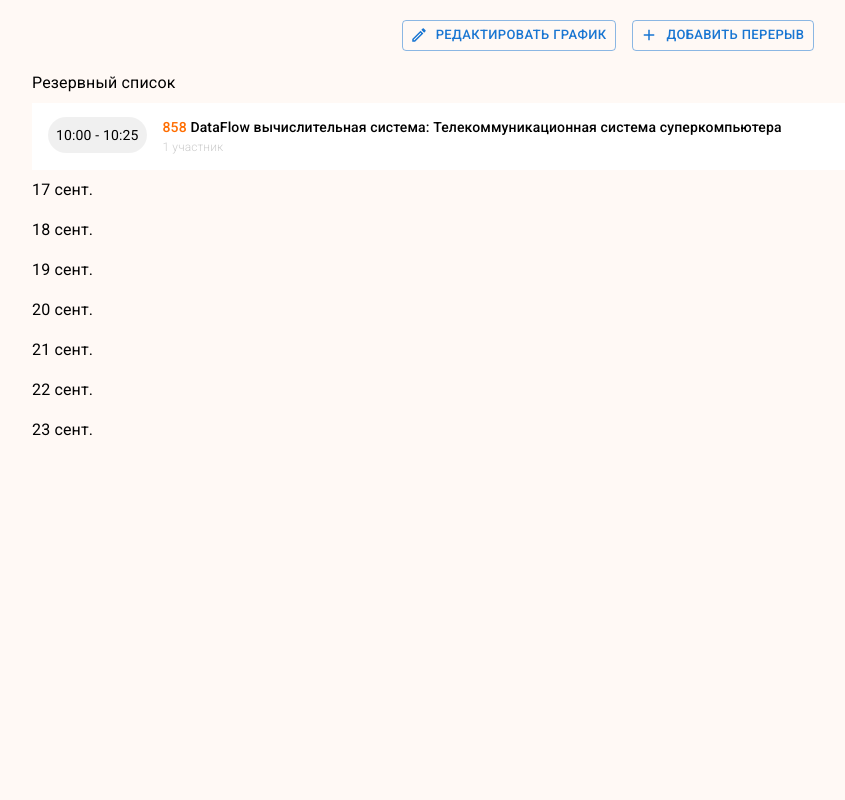
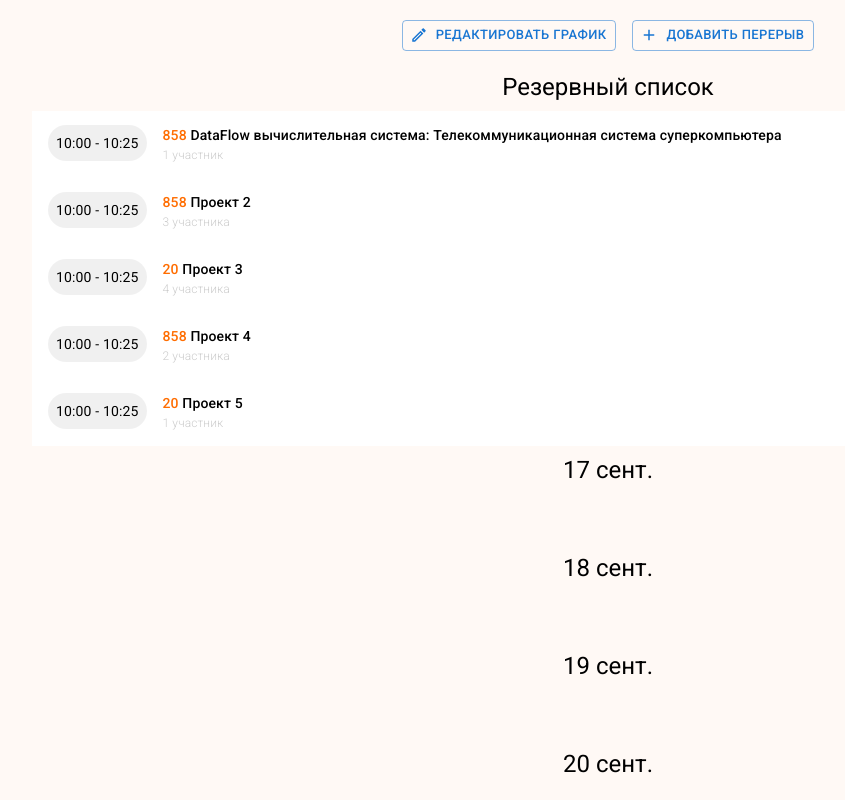
Before and after one commit to Ortyommm/miem-test, a React (Vite) app: page / in a window 1280 px wide. Shown: the top 800 px of the page, without its empty margins (32-877 px from the left). Built offline with nearby package versions, Linux system fonts and the light colour scheme.

Commit message:
DND & Date change logic

```diff
--- a/package.json
+++ b/package.json
@@ -18,6 +18,7 @@
     "@reduxjs/toolkit": "^2.2.7",
     "date-fns": "^4.0.0",
     "dayjs": "^1.11.13",
+    "lodash-es": "^4.17.21",
     "react": "^18.3.1",
     "react-beautiful-dnd": "^13.1.1",
     "react-datepicker": "^7.3.0",
@@ -27,7 +28,9 @@
   },
   "devDependencies": {
     "@eslint/js": "^9.9.0",
+    "@types/lodash-es": "^4.17.12",
     "@types/react": "^18.3.3",
+    "@types/react-beautiful-dnd": "^13.1.8",
     "@types/react-dom": "^18.3.0",
     "@vitejs/plugin-react-swc": "^3.5.0",
     "eslint": "^9.9.0",
--- a/src/App.tsx
+++ b/src/App.tsx
@@ -4,58 +4,111 @@ import { useState } from "react";
 import { IAppState } from "./misc/types.ts";
 import { ProjectItemList } from "./components/ProjectItemList/ProjectItemList.tsx";
 import { TimeEditor } from "./components/TimeEditor/TimeEditor.tsx";
-import {LocalizationProvider} from "@mui/x-date-pickers";
-import {AdapterDateFns} from "@mui/x-date-pickers/AdapterDateFnsV3";
-import {registerLocale} from "react-datepicker";
+import { LocalizationProvider } from "@mui/x-date-pickers";
+import { AdapterDateFns } from "@mui/x-date-pickers/AdapterDateFnsV3";
+import { DragDropContext, DropResult } from "react-beautiful-dnd";
+import { registerLocale } from "react-datepicker";
 import { ru } from "date-fns/locale/ru";
-import {setDefaultOptions} from "date-fns";
+import { setDefaultOptions } from "date-fns";
+import { cloneDeep } from "lodash-es";
 registerLocale("ru", ru);
-setDefaultOptions({locale: ru})
+setDefaultOptions({ locale: ru });
 
-const startTime = new Date()
-const endTime = new Date()
-startTime.setHours(10)
-startTime.setMinutes(0)
-endTime.setHours(18)
-endTime.setMinutes(0)
+const startTime = new Date();
+const endTime = new Date();
+startTime.setHours(10);
+startTime.setMinutes(0);
+endTime.setHours(18);
+endTime.setMinutes(0);
 
-const startDate = new Date()
-const endDate = new Date(new Date().getTime() + 604800000/*Неделя в милисекундах*/)
-
+const startDate = new Date();
+const endDate = new Date(
+  new Date().getTime() + 604800000 /*Неделя в милисекундах*/,
+);
 
 function App() {
   const [state, setState] = useState<IAppState>({
-    reserveProjects: [
+    projectsByDate: {
+      reserve: [
         {
           projectId: 858,
           participantsCount: 1,
           name: "DataFlow вычислительная система: Телекоммуникационная система суперкомпьютера",
-        uid: 0,
+          id: 0,
+        },
+        {
+          projectId: 858,
+          participantsCount: 3,
+          name: "Проект 2",
+          id: 1,
+        },
+        {
+          projectId: 20,
+          participantsCount: 4,
+          name: "Проект 3",
+          id: 2,
+        },
+        {
+          projectId: 858,
+          participantsCount: 2,
+          name: "Проект 4",
+          id: 3,
+        },
+        {
+          projectId: 20,
+          participantsCount: 1,
+          name: "Проект 5",
+          id: 4,
         },
       ],
-    projectsByDate: {
-
     },
 
     calendar: {
       startTime,
       endTime,
       startDate,
-      endDate
-    }
+      endDate,
+    },
     // breaks: [],
   });
 
+  function onDragEnd({ source, destination, draggableId }: DropResult) {
+    if (!destination) return;
+    const stateCopy = cloneDeep(state);
+    const projectsByDate = stateCopy.projectsByDate;
+
+    if (!projectsByDate[destination.droppableId])
+      projectsByDate[destination.droppableId] = [];
+
+    const handledProject = projectsByDate[source.droppableId].find(
+      (project) => project.id.toString() === draggableId,
+    )!;
+
+    projectsByDate[source.droppableId] = projectsByDate[
+      source.droppableId
+    ].filter((project) => {
+      return project.id.toString() !== draggableId;
+    });
+
+    projectsByDate[destination.droppableId].splice(
+      destination.index,
+      0,
+      handledProject,
+    );
+    // if(source.droppableId !== destination.droppableId)
+
+    setState(stateCopy);
+  }
+
   return (
+    <DragDropContext onDragEnd={onDragEnd}>
       <LocalizationProvider dateAdapter={AdapterDateFns} adapterLocale={ru}>
         <Container>
-        <TimeEditor
-          state={state.calendar}
-          setState={(calendar: IAppState["calendar"]) => setState({...state, calendar })}
-        />
+          <TimeEditor state={state} setState={setState} />
           <ProjectItemList state={state} setState={setState} />
         </Container>
       </LocalizationProvider>
+    </DragDropContext>
   );
 }
 
--- a/src/components/ProjectItem/ProjectItem.tsx
+++ b/src/components/ProjectItem/ProjectItem.tsx
@@ -2,19 +2,28 @@ import ListItem from "@mui/material/ListItem";
 import { ListItemText } from "@mui/material";
 import { ProjectItemPrimaryText } from "./components/ProjectItemPrimaryText.tsx";
 import { ProjectItemSecondaryText } from "./components/ProjectItemSecondaryText/ProjectItemSecondaryText.tsx";
-import {Time} from "./Time/Time.tsx";
+import { Time } from "./Time/Time.tsx";
+import { Ref } from "react";
+// import {
+//   DraggableProvidedDraggableProps,
+//   DraggableProvidedDragHandleProps,
+// } from "react-beautiful-dnd";
 
 export function ProjectItem({
   projectId,
   name,
   participantsCount,
+  refProp,
+  ...rest
 }: {
   projectId: number;
   name: string;
   participantsCount: number;
-}) {
+  refProp: Ref<any>;
+  [x: string]: any
+} /*& DraggableProvidedDraggableProps & DraggableProvidedDragHandleProps*/) {
   return (
-    <ListItem sx={{ background: "#fff" }}>
+    <ListItem {...rest} sx={{ background: "#fff" }} ref={refProp}>
       <Time participantsCount={participantsCount} />
       <ListItemText
         primary={<ProjectItemPrimaryText projectId={projectId} name={name} />}
--- a/src/components/ProjectItemList/ProjectItemList.tsx
+++ b/src/components/ProjectItemList/ProjectItemList.tsx
@@ -23,6 +23,7 @@ export function ProjectItemList({
 
     days.push(
       <DayView
+        droppableId={getStringByDate(currentDate)}
         key={getStringByDate(currentDate)}
         heading={format(currentDate, "dd LLL")}
         projects={state.projectsByDate[getStringByDate(currentDate)] || null}
@@ -32,7 +33,11 @@ export function ProjectItemList({
 
   return (
     <>
-      <DayView heading="Резервный список" projects={state.reserveProjects} />
+      <DayView
+        droppableId="reserve"
+        heading="Резервный список"
+        projects={state.projectsByDate.reserve}
+      />
       {days}
     </>
   );
--- a/src/components/ProjectItemList/components/DayView.tsx
+++ b/src/components/ProjectItemList/components/DayView.tsx
@@ -1,25 +1,44 @@
 import { List, Typography } from "@mui/material";
 import { ProjectItem } from "../../ProjectItem/ProjectItem.tsx";
-import {IProject} from "../../../misc/types.ts";
+import { IProject } from "../../../misc/types.ts";
+import { Draggable, Droppable } from "react-beautiful-dnd";
+import ListItem from "@mui/material/ListItem";
 
-export function DayView({heading, projects}: {heading: string, projects: IProject[] | null}) {
+export function DayView({
+  heading,
+  projects,
+  droppableId,
+}: {
+  heading: string;
+  droppableId: string;
+  projects: IProject[] | null;
+}) {
   return (
     <>
-      <Typography>{heading}</Typography>
-      {
-        <List>
-          {projects?.map(({ uid, projectId, participantsCount, name }) => {
+      <Typography variant={'h5'} sx={{textAlign: 'center'}}>{heading}</Typography>
+      <Droppable droppableId={droppableId}>
+        {(provided) => (
+          <List sx={{minHeight: 50}} ref={provided.innerRef} {...provided.droppableProps}>
+            {projects?.map(({ id, projectId, participantsCount, name }, i) => {
               return (
+                <Draggable key={id} draggableId={id.toString()} index={i}>
+                  {(provided) => (
                     <ProjectItem
-                key={uid}
+                      {...provided.draggableProps}
+                      {...provided.dragHandleProps}
                       projectId={projectId}
                       participantsCount={participantsCount}
                       name={name}
-              />
+                      refProp={provided.innerRef}
+                    ></ProjectItem>
+                  )}
+                </Draggable>
               );
             })}
+            {provided.placeholder}
           </List>
-      }
+        )}
+      </Droppable>
     </>
   );
 }
--- a/src/components/StyledModal.tsx
+++ b/src/components/StyledModal.tsx
@@ -1,6 +1,6 @@
 import {Backdrop, Box, Fade, Modal} from "@mui/material";
+import {ReactNode} from "react";
 import {IModalProps} from "../misc/types.ts";
-import {ReactNode} from "react";
 
 const style = {
     position: 'absolute' as 'absolute',
@@ -14,13 +14,13 @@ const style = {
     p: 4,
 };
 
-export function StyledModal({ open, setOpen, children }: IModalProps & {children: ReactNode}) {
+export function StyledModal({ open, setOpen, children, onClose }: IModalProps & {children: ReactNode}) {
   return (
     <Modal
       aria-labelledby="transition-modal-title"
       aria-describedby="transition-modal-description"
       open={open}
-      onClose={() => setOpen(false)}
+      onClose={onClose}
       closeAfterTransition
       slots={{ backdrop: Backdrop }}
       slotProps={{
--- a/src/components/TimeEditor/components/TimeEditModal.tsx
+++ b/src/components/TimeEditor/components/TimeEditModal.tsx
@@ -1,5 +1,5 @@
 import { StyledModal } from "../../StyledModal.tsx";
-import { IModalProps, ITimeEditState } from "../../../misc/types.ts";
+import { IAppStateProps, IModalProps } from "../../../misc/types.ts";
 import { Box, Button, Typography } from "@mui/material";
 import { useState } from "react";
 import DatePicker from "react-datepicker";
@@ -12,19 +12,22 @@ export function TimeEditModal({
   setOpen,
   state,
   setState,
-}: IModalProps & ITimeEditState) {
+  onClose,
+}: IModalProps & IAppStateProps) {
   const [showCalendar, setShowCalendar] = useState(false);
 
+  const { startTime, endTime, startDate, endDate } = state.calendar;
 
-  const { startTime, endTime, startDate, endDate } = state;
-
-  const onChange = (dates: [Date, Date]) => {
+  const onChange = (dates: [Date|null, Date|null]) => {
     const [start, end] = dates;
-    setState({ ...state, startDate: start, endDate: end });
+    setState({
+      ...state,
+      calendar: { ...state.calendar, startDate: start, endDate: end },
+    });
   };
 
   return (
-    <StyledModal open={open} setOpen={setOpen}>
+    <StyledModal open={open} setOpen={setOpen} onClose={onClose}>
       <Typography variant="h6">Редактирование графика работы</Typography>
       <Box>
         <Typography>Даты</Typography>
@@ -56,7 +59,7 @@ export function TimeEditModal({
             onChange={() =>
               setState({
                 ...state,
-                startTime,
+                calendar: { ...state.calendar, startTime },
               })
             }
           />
@@ -66,7 +69,7 @@ export function TimeEditModal({
             onChange={() =>
               setState({
                 ...state,
-                endTime,
+                calendar: { ...state.calendar, endTime },
               })
             }
           />
--- a/src/main.tsx
+++ b/src/main.tsx
@@ -4,7 +4,7 @@ import App from './App.tsx'
 import './index.css'
 
 createRoot(document.getElementById('root')!).render(
-  <StrictMode>
+  // <StrictMode>
     <App />
-  </StrictMode>,
+  // </StrictMode>,
 )
--- a/src/misc/helpers.ts
+++ b/src/misc/helpers.ts
@@ -1,5 +1,7 @@
 import {format} from "date-fns";
 
+export const uniqueDateFormat = 'dd.MM.yyyy'
+
 export function getStringByDate(date: Date) {
-    return format(date, 'dd-mm-yyyy');
+    return format(date, uniqueDateFormat);
 }
```
Also changed, not shown: src/components/TimeEditor/TimeEditor.tsx (+34 -4 lines), src/misc/types.ts (+25 -17 lines), 1 other file (tests, documents, lock files or other folders). Lines whose indentation alone changed are shown as unchanged.
